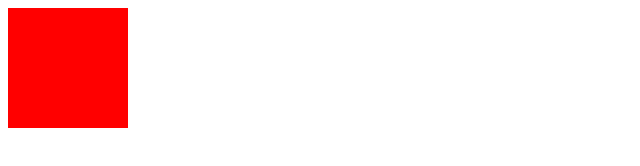
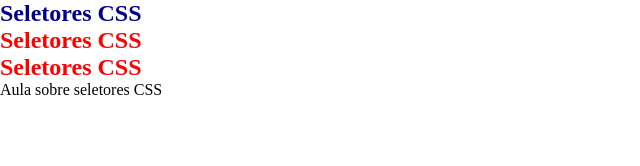
Before and after one commit to r-souzza/Cursos, a plain HTML site: page Curso_HTML/index.html in a window 1280 px wide. Shown: the whole page, without its empty margins (0-640 px from the left). Drawn offline with Linux system fonts and the light colour scheme.

Commit message:
Aula simples sobre alguns seletores CSS

```diff
--- a/Curso_HTML/assets/css/styles.css
+++ b/Curso_HTML/assets/css/styles.css
@@ -1,5 +1,22 @@
-.caixa {
-    background: red;
-    height: 120px;
-    width: 120px;
+* {
+    margin: 0;
+    padding: 0;
+
 }
+
+.heading {
+    color: darkblue;
+
+}
+
+body div section p,
+body div section p h1 {
+    color: red;
+
+}
+
+.color-red{
+    color: red;
+}
+
+/* É aconselhável o uso de class */
--- a/Curso_HTML/index.html
+++ b/Curso_HTML/index.html
@@ -8,6 +8,16 @@
 
 </head>
 <body>
-    <div class="caixa"></div>
+    <div>
+        <section>
+            <h1 class="heading">Seletores CSS</h1>
+            <h1 class="color-red">Seletores CSS</h1>
+            <h1 class="color-red">Seletores CSS</h1>
+            <p1>Aula sobre seletores CSS</p1>
+        </section>
+
+
+
+    </div>
 </body>
 </html>
```
